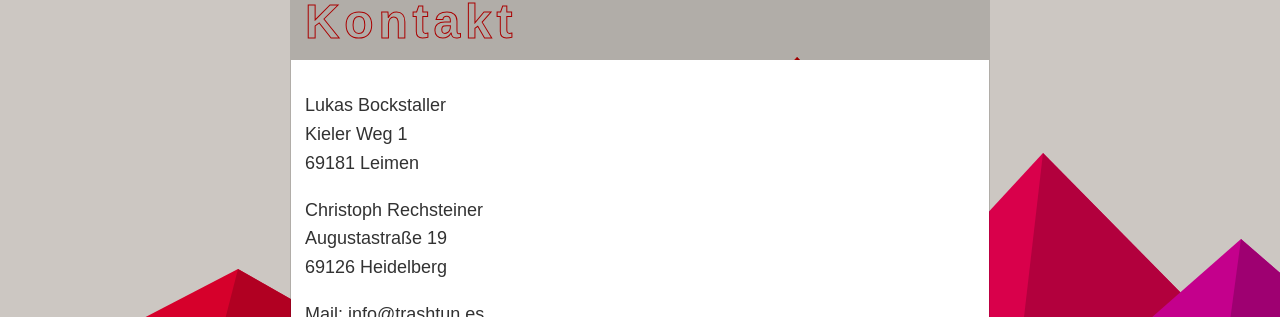
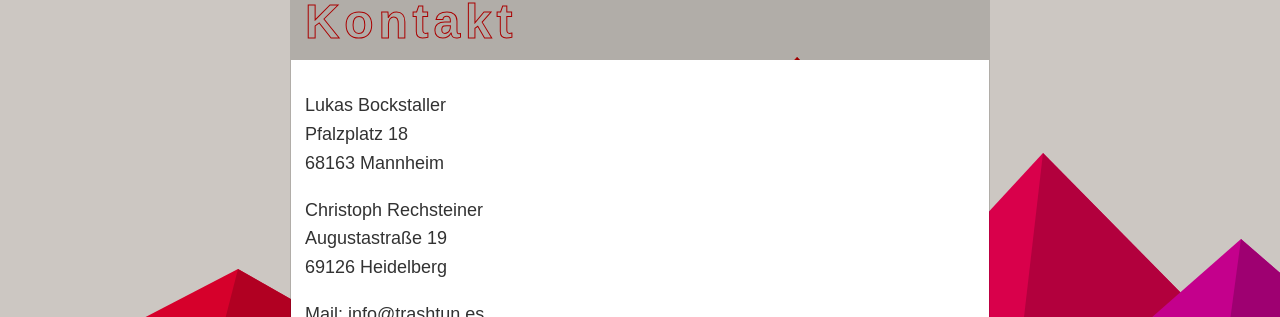
Before and after one commit to Trashtunes/trashtun.es, a Jekyll site: the page built from kontakt.md, in a window 1280 px wide. Shown: the part 393-710 px from the top of the page. Built offline with Jekyll 4.4.1, drawn with Linux system fonts in a browser that asks for light colours; some web fonts are replaced.

Commit message:
updates impressum

```diff
--- a/kontakt.md
+++ b/kontakt.md
@@ -5,8 +5,8 @@ description: Trash Tun.es Impressum
 ---
 
 Lukas Bockstaller
-Kieler Weg 1
-69181 Leimen
+Pfalzplatz 18
+68163 Mannheim
 
 Christoph Rechsteiner
 Augustastraße 19
```
